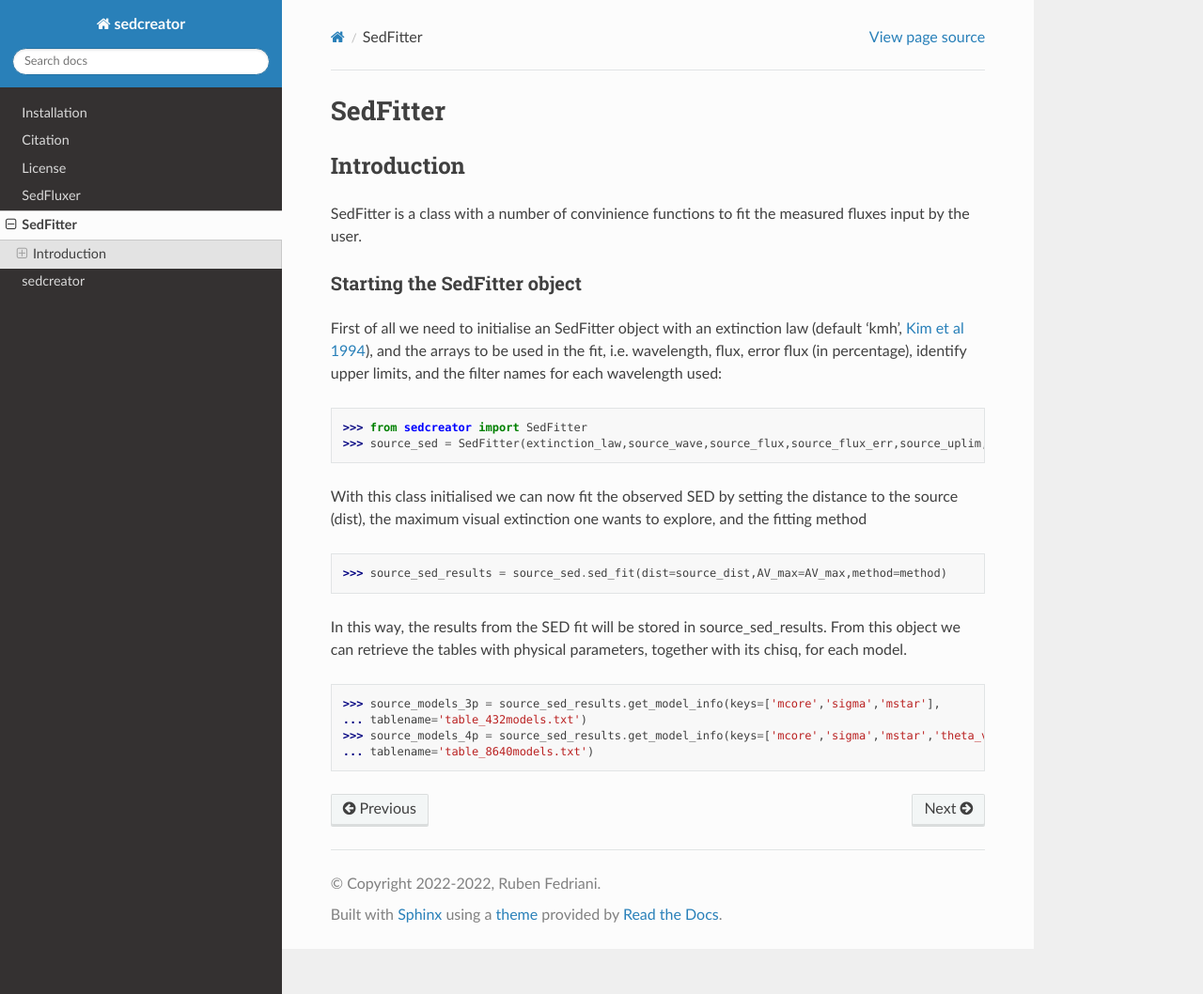
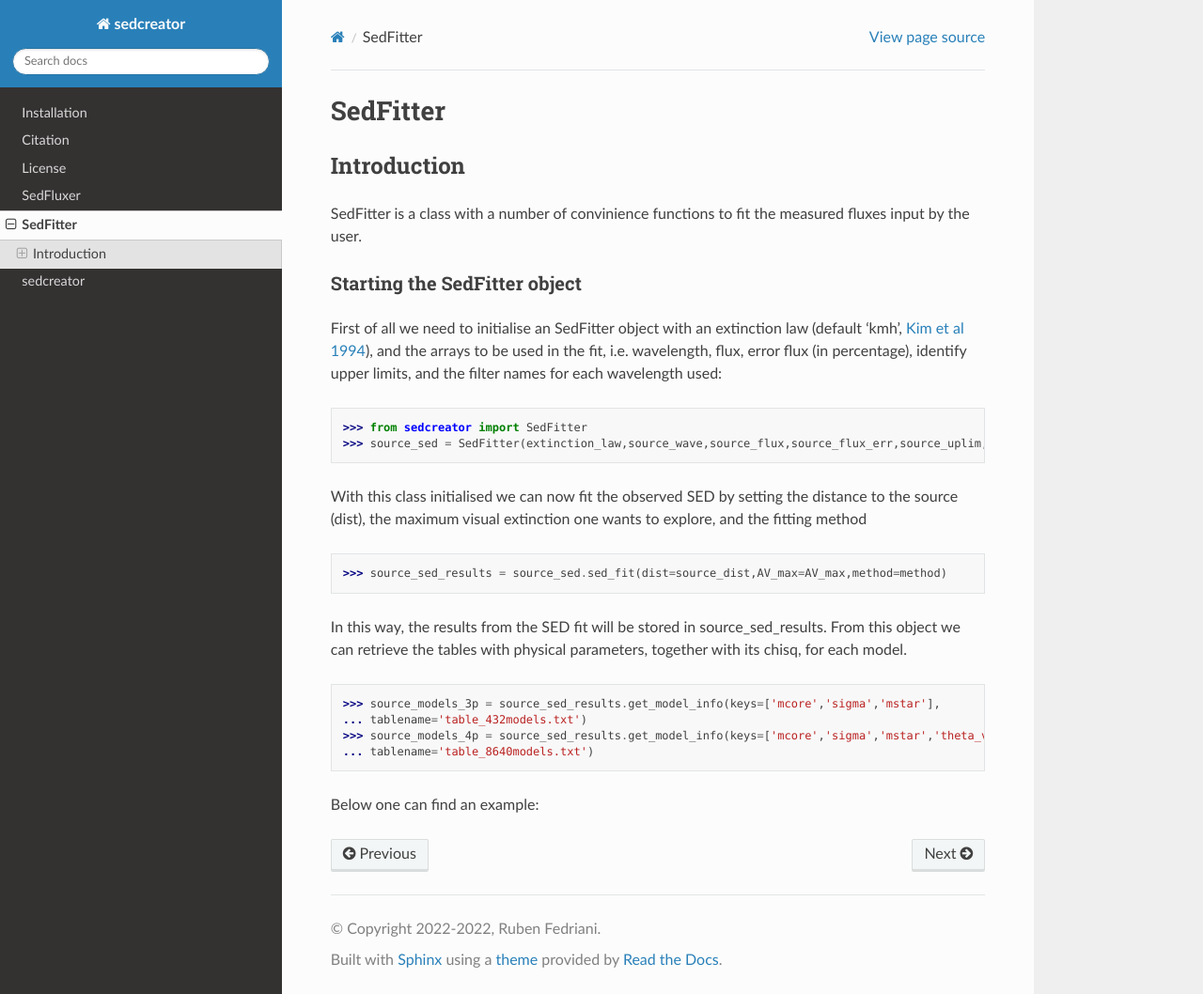
Before and after one commit to fedriani/sedcreator, a Sphinx documentation site: the page built from docs/SedFitter.rst, in a window 1280 px wide and 1058 px high. Shown: the whole window at 94% size. Built offline with Sphinx 7.4.7 and the Read the Docs theme 2.0.0, drawn with Linux system fonts in a browser that asks for light colours.

Commit message:
Update SedFitter.rst

```diff
--- a/docs/SedFitter.rst
+++ b/docs/SedFitter.rst
@@ -27,3 +27,5 @@ From this object we can retrieve the tables with physical parameters, together w
     ... tablename='table_432models.txt')
     >>> source_models_4p = source_sed_results.get_model_info(keys=['mcore','sigma','mstar','theta_view'],
     ... tablename='table_8640models.txt')
+
+Below one can find an example:
```
